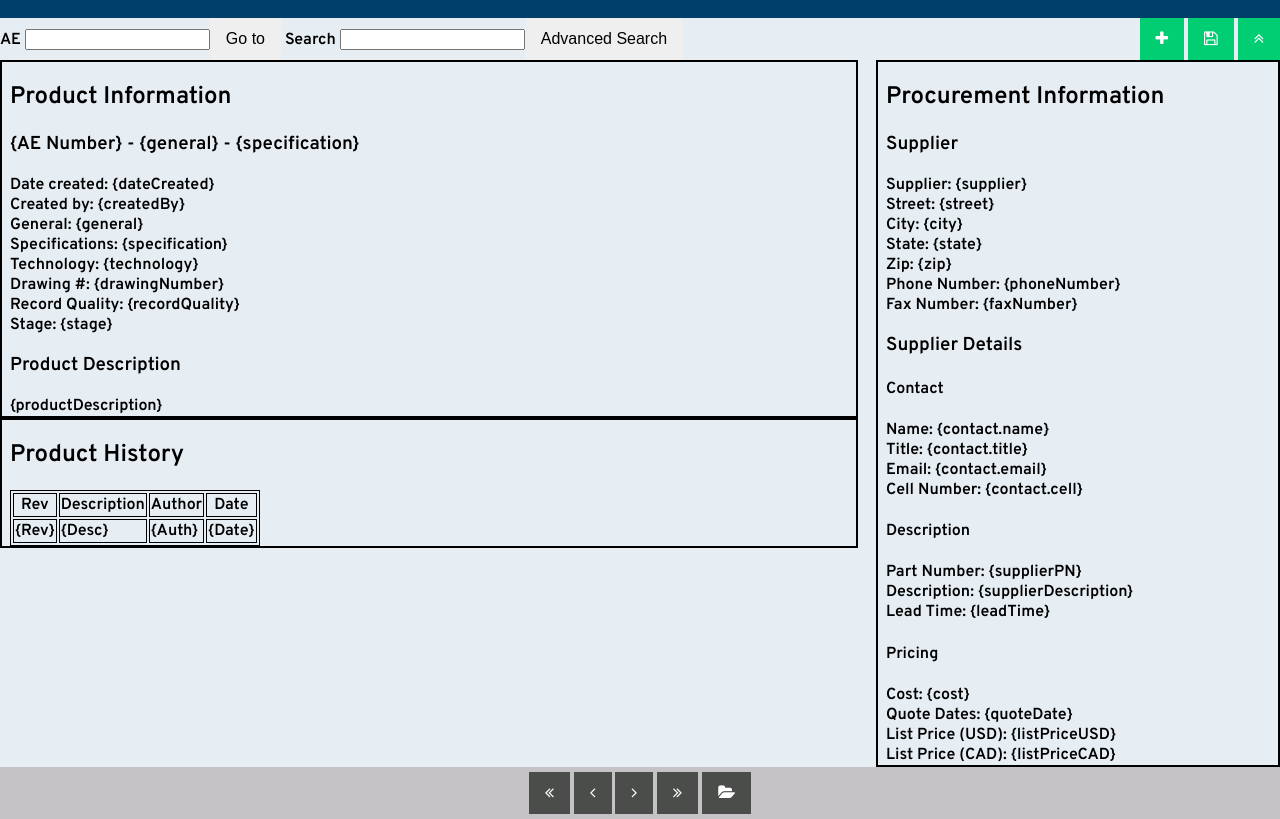
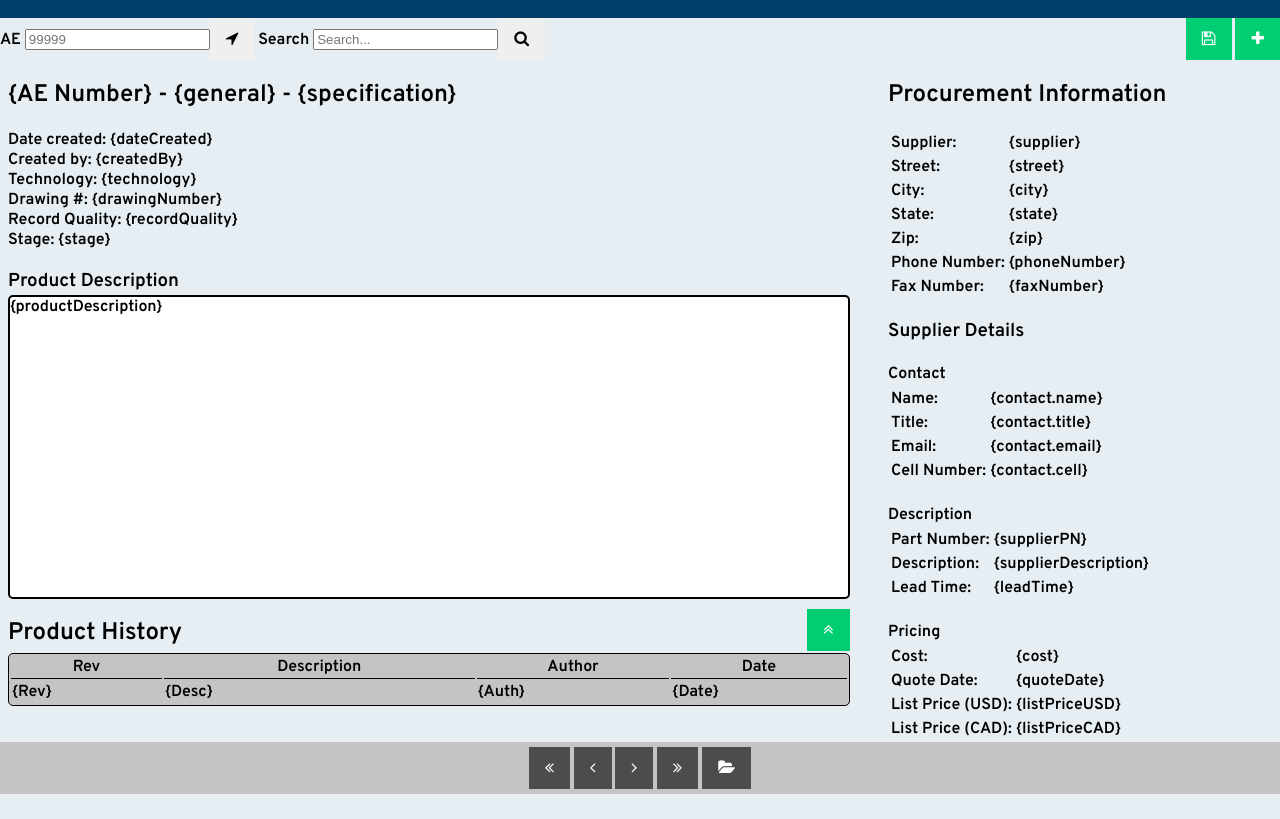
Before and after one commit to emekler0729/ae-database, a plain HTML site: page client/index.html in a window 1280 px wide. Shown: the part 65-884 px from the top of the page. After the commit the page ends 859 px from the top, so only its background shows below. Drawn offline with nearby package versions, Linux system fonts and the light colour scheme.

Commit message:
Basic information and controls layout.

```diff
--- a/client/css/app.css
+++ b/client/css/app.css
@@ -50,21 +50,34 @@ button {
     float: right;
 }
 
-table {
-    border: 1px solid black;
+#details {
+    padding: 0 8px;
 }
 
-td {
-    border: 1px solid black;
+#history {
+    padding: 0 8px;
 }
 
-th {
-    border: 1px solid black;
+#history h2 {
+    margin-bottom: 2px;
+    float: left;
 }
 
-#details, #history, #procurement {
-    padding: 0px 8px;
-    border: 2px solid black;
+#history table {
+    width: 100%;
+    background: rgb(198, 195, 198);
+    border: 1px solid black;
+    border-radius: 5px;
+}
+
+#history th {
+    border-bottom: 1px solid black;
+}
+
+
+#inc-rev {
+    margin: 10px 0px 2px 0px;
+    float: right;
 }
 
 #product {
@@ -72,7 +85,27 @@ th {
     float: left;
 }
 
+#product h3 {
+    margin-bottom: 2px;
+}
+
 #procurement {
+    float: right;
+    padding: 0 8px;
     width: 30%;
-    float: right;
 }
+
+#procurement h4 {
+    margin-bottom: 2px;
+}
+
+#description {
+    background: white;
+    border: 2px solid black;
+    height: 300px;
+    border-radius: 5px;
+}
+
+#controls {
+    font-weight: bold;
+}
--- a/client/index.html
+++ b/client/index.html
@@ -11,34 +11,34 @@
     <div id="banner">Application Engineering Database</div>
     <div id="controls">
         <div id="control-button-group">
+            <button class="control-button"><i class="fa fa-save"></i></button> <!-- Update Record -->
             <button class="control-button"><i class="fa fa-plus"></i></button> <!-- Add Record -->
-            <button class="control-button"><i class="fa fa-save"></i></button> <!-- Update Record -->
-            <button class="control-button"><i class="fa fa-angle-double-up"></i></button> <!-- Update History -->
+
         </div>
         <div>
-            <span>AE <input type="text"><button>Go to</button></span>
-            <span>Search <input type="text"><button>Advanced Search</button></span>
+            <label for="ae-number">AE</label>
+            <input id="ae-number" type="text" placeholder="99999"><button><i class="fa fa-location-arrow"></i></button>
+            <label for="search">Search</label>
+            <input id="search" type="text" placeholder="Search..."><button><i class="fa fa-search"></i></button>
         </div>
 
 
     </div>
     <div id="product">
         <div id="details">
-            <h2>Product Information</h2>
-            <h3>{AE Number} - {general} - {specification}</h3>
+            <h2>{AE Number} - {general} - {specification}</h2>
             <div>Date created: <span>{dateCreated}</span></div>
             <div>Created by: <span>{createdBy}</span></div>
-            <div>General: <span>{general}</span></div>
-            <div>Specifications: <span>{specification}</span></div>
             <div>Technology: <span>{technology}</span></div>
             <div>Drawing #: <span>{drawingNumber}</span></div>
             <div>Record Quality: <span>{recordQuality}</span></div>
             <div>Stage: <span>{stage}</span></div>
             <h3>Product Description</h3>
-            <div>{productDescription}</div>
+            <div id="description">{productDescription}</div>
         </div>
         <div id="history">
             <h2>Product History</h2>
+            <button id="inc-rev" class="control-button"><i class="fa fa-angle-double-up"></i></button> <!-- Update History -->
             <table>
                 <thead>
                     <tr>
@@ -61,33 +61,102 @@
     </div>
     <div id="procurement">
         <h2>Procurement Information</h2>
-        <div>
-            <h3>Supplier</h3>
-            <div>Supplier: <span>{supplier}</span></div>
-            <div>Street: <span>{street}</span></div>
-            <div>City: <span>{city}</span></div>
-            <div>State: <span>{state}</span></div>
-            <div>Zip: <span>{zip}</span></div>
-            <div>Phone Number: <span>{phoneNumber}</span></div>
-            <div>Fax Number: <span>{faxNumber}</span></div>
+        <div id="supplier">
+            <table>
+                <tbody>
+                    <tr>
+                        <td>Supplier:</td>
+                        <td>{supplier}</td>
+                    </tr>
+                    <tr>
+                        <td>Street:</td>
+                        <td>{street}</td>
+                    </tr>
+                    <tr>
+                        <td>City:</td>
+                        <td>{city}</td>
+                    </tr>
+                    <tr>
+                        <td>State:</td>
+                        <td>{state}</td>
+                    </tr>
+                    <tr>
+                        <td>Zip:</td>
+                        <td>{zip}</td>
+                    </tr>
+                    <tr>
+                        <td>Phone Number:</td>
+                        <td>{phoneNumber}</td>
+                    </tr>
+                    <tr>
+                        <td>Fax Number:</td>
+                        <td>{faxNumber}</td>
+                    </tr>
+                </tbody>
+            </table>
 
             <h3>Supplier Details</h3>
             <h4>Contact</h4>
-            <div>Name: <span>{contact.name}</span></div>
-            <div>Title: <span>{contact.title}</span></div>
-            <div>Email: <span>{contact.email}</span></div>
-            <div>Cell Number: <span>{contact.cell}</span></div>
+            <table>
+                <tbody>
+                    <tr>
+                        <td>Name:</td>
+                        <td>{contact.name}</td>
+                    </tr>
+                    <tr>
+                        <td>Title:</td>
+                        <td>{contact.title}</td>
+                    </tr>
+                    <tr>
+                        <td>Email:</td>
+                        <td>{contact.email}</td>
+                    </tr>
+                    <tr>
+                        <td>Cell Number:</td>
+                        <td>{contact.cell}</td>
+                    </tr>
+                </tbody>
+            </table>
 
             <h4>Description</h4>
-            <div>Part Number: <span>{supplierPN}</span></div>
-            <div>Description: <span>{supplierDescription}</span></div>
-            <div>Lead Time: <span>{leadTime}</span></div>
+            <table>
+                <tbody>
+                <tr>
+                    <td>Part Number:</td>
+                    <td>{supplierPN}</td>
+                </tr>
+                <tr>
+                    <td>Description:</td>
+                    <td>{supplierDescription}</td>
+                </tr>
+                <tr>
+                    <td>Lead Time:</td>
+                    <td>{leadTime}</td>
+                </tr>
+                </tbody>
+            </table>
 
             <h4>Pricing</h4>
-            <div>Cost: <span>{cost}</span></div>
-            <div>Quote Dates: <span>{quoteDate}</span></div>
-            <div>List Price (USD): <span>{listPriceUSD}</span></div>
-            <div>List Price (CAD): <span>{listPriceCAD}</span></div>
+            <table>
+                <tbody>
+                <tr>
+                    <td>Cost:</td>
+                    <td>{cost}</td>
+                </tr>
+                <tr>
+                    <td>Quote Date:</td>
+                    <td>{quoteDate}</td>
+                </tr>
+                <tr>
+                    <td>List Price (USD):</td>
+                    <td>{listPriceUSD}</td>
+                </tr>
+                <tr>
+                    <td>List Price (CAD):</td>
+                    <td>{listPriceCAD}</td>
+                </tr>
+                </tbody>
+            </table>
 
         </div>
     </div>
```
